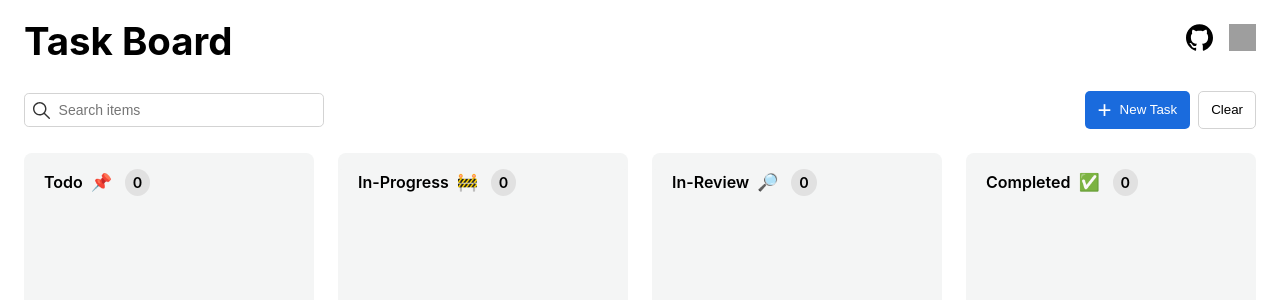
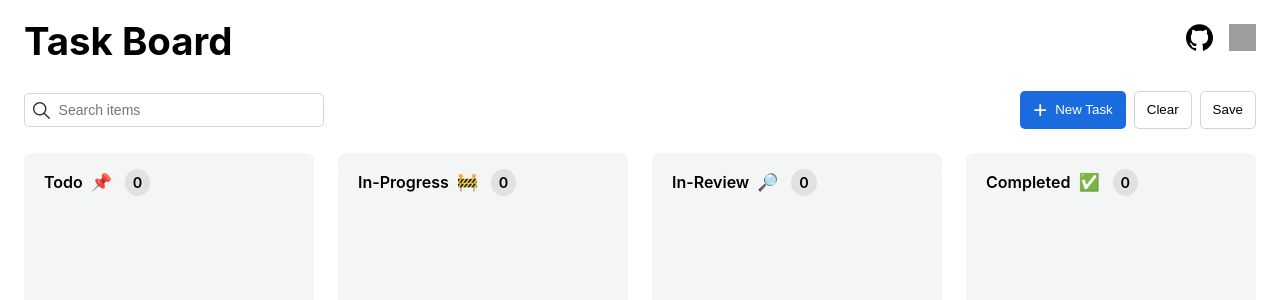
Before and after one commit to tannerdolby/react-task-board, a React (Create React App) app: page / in a window 1280 px wide. Shown: the top 300 px of the page. Built offline with nearby package versions, Linux system fonts and the light colour scheme; grey boxes are pictures that could not be loaded; a web font is replaced by a local one.

Commit message:
feat: add button for saving board state to file

```diff
--- a/src/components/Header.js
+++ b/src/components/Header.js
@@ -4,6 +4,8 @@ import { clearStoredTasks } from "../utils/localStorage";
 import AddTaskForm from "./AddTaskForm";
 import Modal from "./Modal";
 import Search from "./Search";
+import SaveFile from "./SaveFile";
+import GitHubIcon from "./icons/GithubIcon";
 
 export default function Header() {
   const taskBoardState = useAppSelector(state => state.taskBoard);
@@ -53,6 +55,7 @@ export default function Header() {
           >
             Clear
         </button>
+        <SaveFile />
         </div>
         <Modal
           content={<AddTaskForm />}
@@ -64,15 +67,3 @@ export default function Header() {
     </div>
   );
 }
-
-function GitHubIcon() {
-  return (
-    <svg xmlns="http://www.w3.org/2000/svg" xlink="http://www.w3.org/1999/xlink" version="1.1" id="Capa_1" x="0px" y="0px" viewBox="0 0 512 512" style={{ enableBackground: "new 0 0 512 512" }} space="preserve">
-      <g>
-        <g>
-          <path style={{ fill: "#000" }} d="M255.968,5.329C114.624,5.329,0,120.401,0,262.353c0,113.536,73.344,209.856,175.104,243.872    c12.8,2.368,17.472-5.568,17.472-12.384c0-6.112-0.224-22.272-0.352-43.712c-71.2,15.52-86.24-34.464-86.24-34.464    c-11.616-29.696-28.416-37.6-28.416-37.6c-23.264-15.936,1.728-15.616,1.728-15.616c25.696,1.824,39.2,26.496,39.2,26.496    c22.848,39.264,59.936,27.936,74.528,21.344c2.304-16.608,8.928-27.936,16.256-34.368    c-56.832-6.496-116.608-28.544-116.608-127.008c0-28.064,9.984-51.008,26.368-68.992c-2.656-6.496-11.424-32.64,2.496-68    c0,0,21.504-6.912,70.4,26.336c20.416-5.696,42.304-8.544,64.096-8.64c21.728,0.128,43.648,2.944,64.096,8.672    c48.864-33.248,70.336-26.336,70.336-26.336c13.952,35.392,5.184,61.504,2.56,68c16.416,17.984,26.304,40.928,26.304,68.992    c0,98.72-59.84,120.448-116.864,126.816c9.184,7.936,17.376,23.616,17.376,47.584c0,34.368-0.32,62.08-0.32,70.496    c0,6.88,4.608,14.88,17.6,12.352C438.72,472.145,512,375.857,512,262.353C512,120.401,397.376,5.329,255.968,5.329z" />
-        </g>
-      </g>
-    </svg>
-  )
-}
--- /dev/null
+++ b/src/components/SaveFile.js
@@ -0,0 +1,39 @@
+import { useAppSelector } from "../redux/app/hooks"
+
+export default function SaveFile() {
+  const taskBoardState = useAppSelector(state => state.taskBoard);
+  const str = JSON.stringify(taskBoardState, null, 2);
+  const bytes = new TextEncoder().encode(str);
+  const blob = new Blob([bytes], {
+    type: "application/json;charset=utf-8"
+  });
+
+  const saveFile = async (blob) => {
+    try {
+      const handle = await window.showSaveFilePicker({
+        startIn: 'downloads',
+        suggestedName: 'tasks-' + new Date().getTime() + '.json',
+        types: [{
+          accept: {
+            "application/json": ['.json']
+          },
+        }],
+      });
+      const writable = await handle.createWritable();
+      await writable.write(blob);
+      await writable.close();
+      return handle;
+    } catch (err) {
+      console.error(err.name, err.message);
+    }
+  };
+
+  return (
+    <button
+      className="add-task-btn clear-all-btn"
+      onClick={() => saveFile(blob)}
+    >
+      Save
+    </button>
+  )
+}
--- /dev/null
+++ b/src/components/icons/GithubIcon.js
@@ -0,0 +1,11 @@
+export default function GitHubIcon() {
+  return (
+    <svg xmlns="http://www.w3.org/2000/svg" xlink="http://www.w3.org/1999/xlink" version="1.1" id="Capa_1" x="0px" y="0px" viewBox="0 0 512 512" style={{ enableBackground: "new 0 0 512 512" }} space="preserve">
+      <g>
+        <g>
+          <path style={{ fill: "#000" }} d="M255.968,5.329C114.624,5.329,0,120.401,0,262.353c0,113.536,73.344,209.856,175.104,243.872    c12.8,2.368,17.472-5.568,17.472-12.384c0-6.112-0.224-22.272-0.352-43.712c-71.2,15.52-86.24-34.464-86.24-34.464    c-11.616-29.696-28.416-37.6-28.416-37.6c-23.264-15.936,1.728-15.616,1.728-15.616c25.696,1.824,39.2,26.496,39.2,26.496    c22.848,39.264,59.936,27.936,74.528,21.344c2.304-16.608,8.928-27.936,16.256-34.368    c-56.832-6.496-116.608-28.544-116.608-127.008c0-28.064,9.984-51.008,26.368-68.992c-2.656-6.496-11.424-32.64,2.496-68    c0,0,21.504-6.912,70.4,26.336c20.416-5.696,42.304-8.544,64.096-8.64c21.728,0.128,43.648,2.944,64.096,8.672    c48.864-33.248,70.336-26.336,70.336-26.336c13.952,35.392,5.184,61.504,2.56,68c16.416,17.984,26.304,40.928,26.304,68.992    c0,98.72-59.84,120.448-116.864,126.816c9.184,7.936,17.376,23.616,17.376,47.584c0,34.368-0.32,62.08-0.32,70.496    c0,6.88,4.608,14.88,17.6,12.352C438.72,472.145,512,375.857,512,262.353C512,120.401,397.376,5.329,255.968,5.329z" />
+        </g>
+      </g>
+    </svg>
+  )
+}
```
